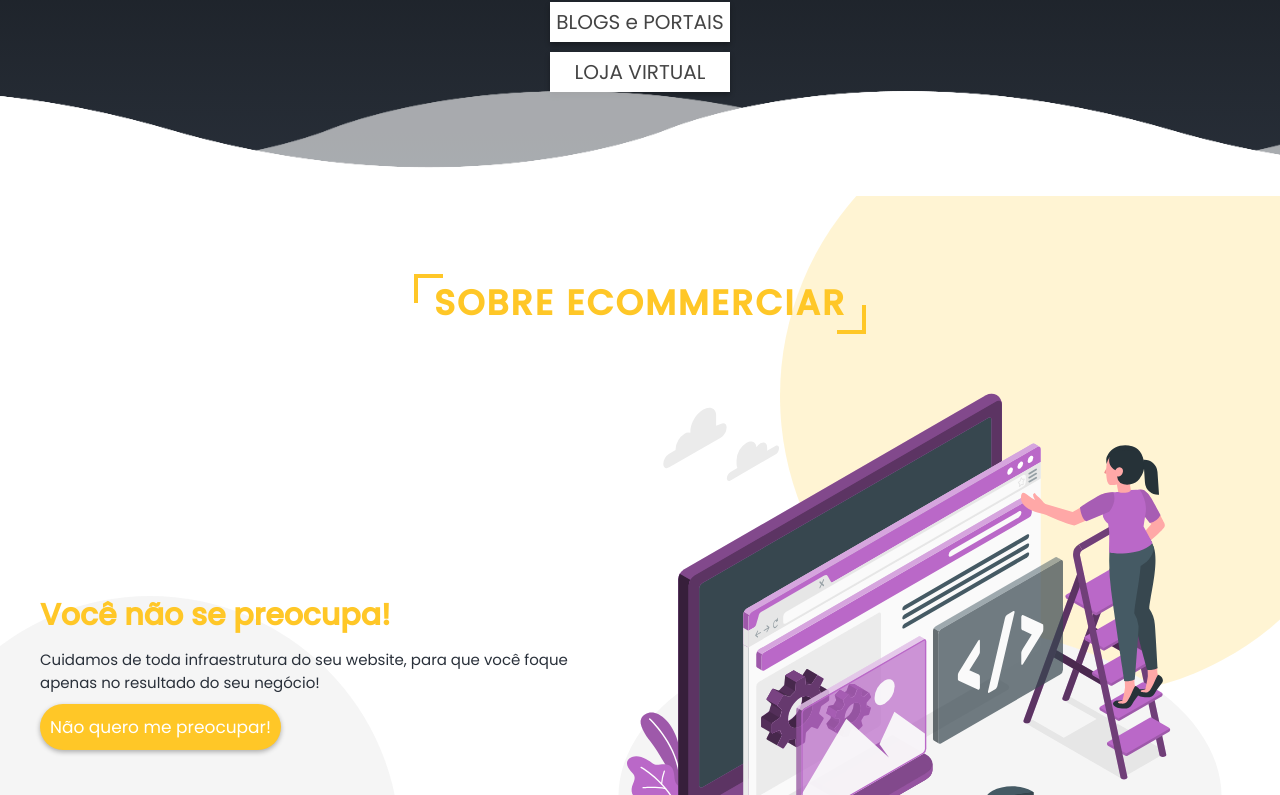
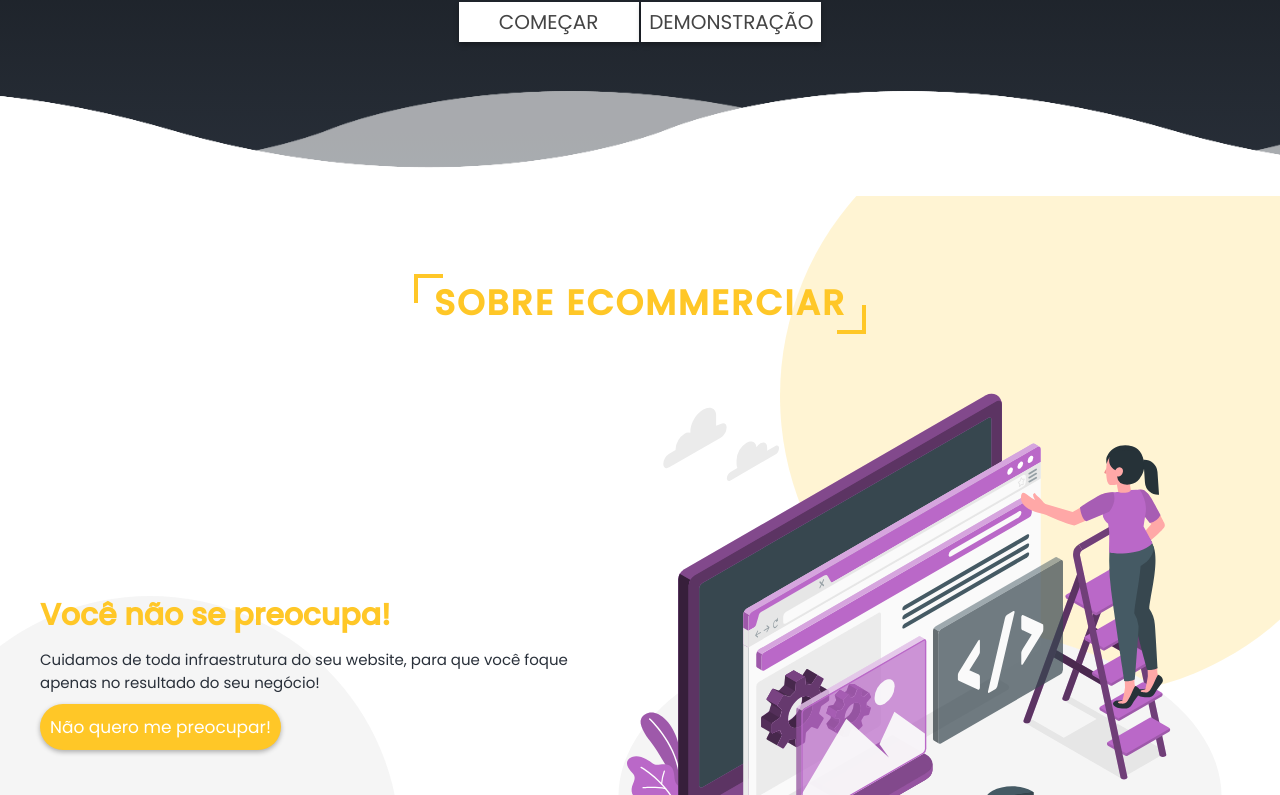
Before and after one commit to vandaqui/ecommerciar, a plain HTML site: page index.html in a window 1280 px wide. Shown: the part 604-1399 px from the top of the page. Drawn offline with nearby package versions, Linux system fonts and the light colour scheme; files whose address does not match are found by name.

Commit message:
New Buttons

```diff
--- a/css/style.css
+++ b/css/style.css
@@ -151,12 +151,6 @@ header .logo i{
     font-size: 2.5rem;
     text-shadow: 0 .3rem .5rem rgba(0, 0, 0, .3);
     font-weight: 400;
-}
-
-.home .buttons{
-    display: flex;
-    flex-wrap: wrap;
-    flex-direction: column;
 }
 
 .home .buttons button{
--- a/index.html
+++ b/index.html
@@ -6,8 +6,9 @@
     <meta name="viewport" content="width=device-width, initial-scale=1.0">
     <title>Ecommerciar Soluções de Presença Digital</title>
     <link rel="stylesheet" href="https://cdnjs.cloudflare.com/ajax/libs/font-awesome/5.15.4/css/all.min.css" integrity="sha512-1ycn6IcaQQ40/MKBW2W4Rhis/DbILU74C1vSrLJxCq57o941Ym01SwNsOMqvEBFlcgUa6xLiPY/NS5R+E6ztJQ==" crossorigin="anonymous" referrerpolicy="no-referrer" />
-    <!--CSS-->
     <link rel="stylesheet" href="css/style.css">
+
+
 
 </head>
 <body>
@@ -15,9 +16,7 @@
     <header class="header">
 
         <a href="#" class="logo"><i class="fas fa-magic"></i>Design</a>
-
         <div class="fas fa-bars"></div>
-
         <nav class="navbar">
             <ul>
                 <li><a href="#home">Início</a></li>
@@ -37,9 +36,8 @@
 
         <h1 class="banner">Vem Ecommerciar!</h1>
         <div class="buttons">
-            <a href="#" ><button>WEBSITE</button></a>
-            <a href="#" ><button>BLOGS e PORTAIS</button></a>
-            <a href="#" ><button>LOJA VIRTUAL</button></a>
+            <a href="#" ><button>COMEÇAR</button></a>
+            <a href="#" ><button>DEMONSTRAÇÃO</button></a>
         </div>
 
         <div class="wave wave1"></div>
@@ -264,7 +262,7 @@
 
     <section class="footer">
 
-    <h1>Midiativamente Marketing, Comunicação e Tecnologia.</h1>
+    <h1>Midiativamente Tecnologia, Marketing e Mídia.</h1>
 
     <div class="icons">
       <a href="#" class="fab fa-facebook-f"></a>
```
